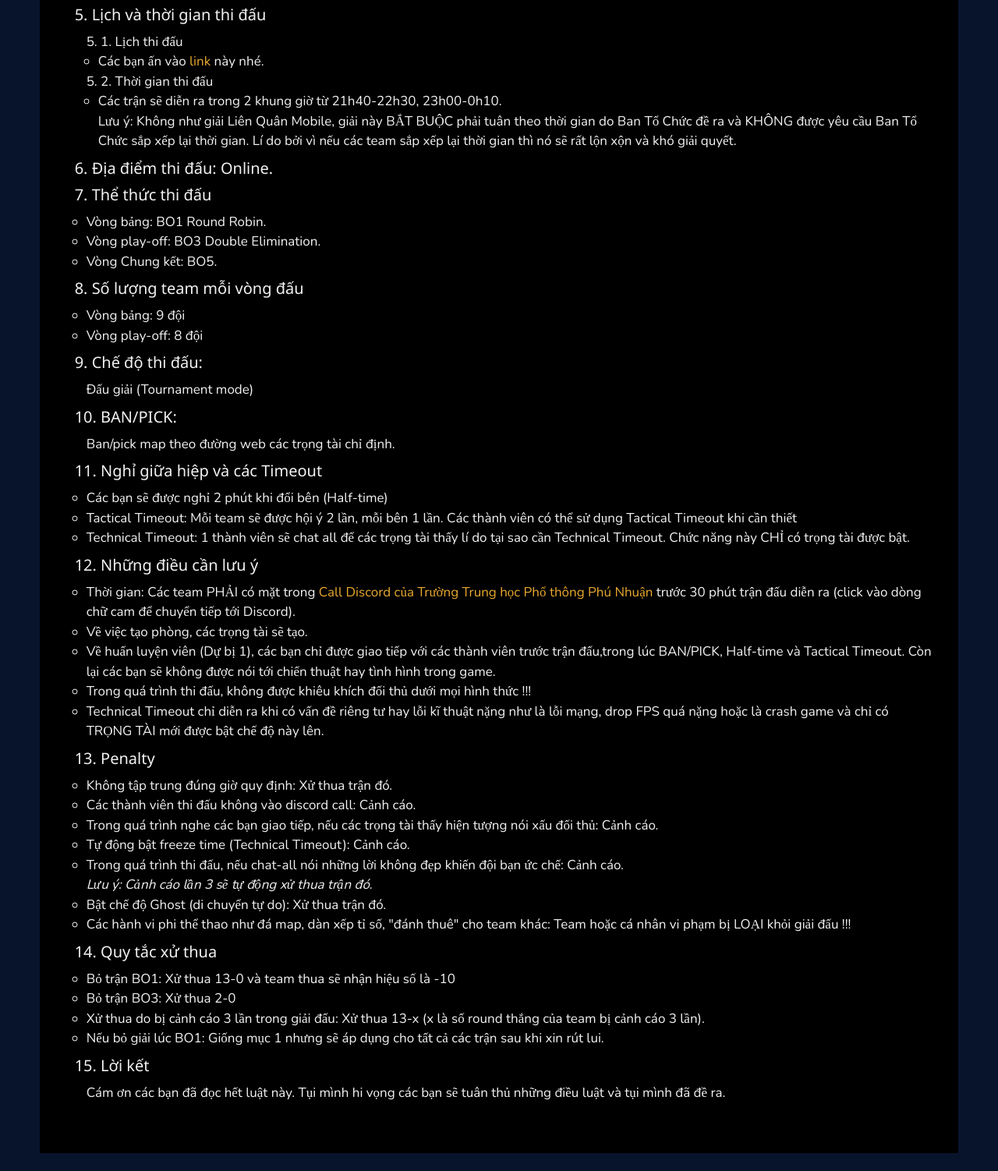
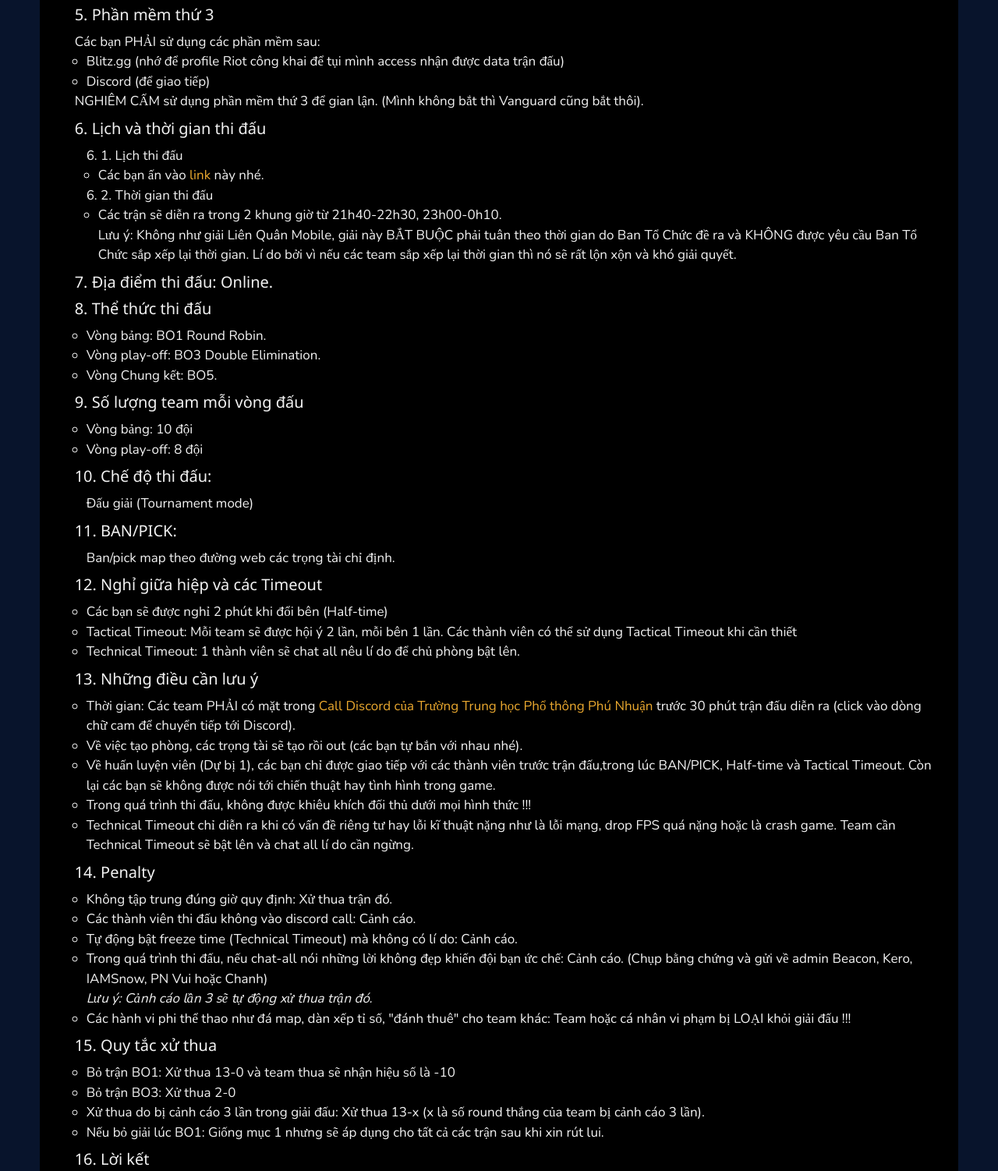
Before and after one commit to DongChuyenNghiep/Valorant, a plain HTML site: page luat_thi_dau.html in a window 1280 px wide. Shown: the part 1180-2682 px from the top of the page at 78% size. Drawn offline with nearby package versions, Linux system fonts and the light colour scheme.

Commit message:
Update luat_thi_dau.html

```diff
--- a/luat_thi_dau.html
+++ b/luat_thi_dau.html
@@ -121,14 +121,21 @@
                     <li style="list-style: circle;">Sunset</li>
                     </li>
                 </ul>
-                <h4>5. Lịch và thời gian thi đấu</h4>
+                <h4>5. Phần mềm thứ 3</h4>
+                <li>Các bạn PHẢI sử dụng các phần mềm sau:</li>
+                <ul>
+                    <li style="list-style: circle;">Blitz.gg (nhớ để profile Riot công khai để tụi mình access nhận được data trận đấu)</li>
+                    <li style="list-style: circle;">Discord (để giao tiếp)</li>
+                </ul>
+                <li>NGHIÊM CẤM sử dụng phần mềm thứ 3 để gian lận. (Mình không bắt thì Vanguard cũng bắt thôi).</li>
+                <h4>6. Lịch và thời gian thi đấu</h4>
                 </li>
                 <ul>
-                    <li>5. 1. Lịch thi đấu</li>
+                    <li>6. 1. Lịch thi đấu</li>
                     <ul>
                         <li style="list-style: circle;">Các bạn ấn vào <a href="https://dongchuyennghiep.github.io/Valorant/calendar.html">link</a> này nhé.</li>
                     </ul>
-                    <li>5. 2. Thời gian thi đấu</li>
+                    <li>6. 2. Thời gian thi đấu</li>
                     <ul>
                         <li style="list-style: circle;">Các trận sẽ diễn ra trong 2 khung giờ từ 21h40-22h30, 23h00-0h10.
                         </li>
@@ -138,10 +145,10 @@
                     </ul>
                 </ul>
                 <li>
-                    <h4>6. Địa điểm thi đấu: Online.</h4>
+                    <h4>7. Địa điểm thi đấu: Online.</h4>
                 </li>
                 <li>
-                    <h4>7. Thể thức thi đấu</h4>
+                    <h4>8. Thể thức thi đấu</h4>
                     <ul>
                         <li style="list-style: circle;">Vòng bảng: BO1 Round Robin.</li>
                         <li style="list-style: circle;">Vòng play-off: BO3 Double Elimination.</li>
@@ -149,20 +156,20 @@
                     </ul>
                 </li>
                 <li>
-                    <h4>8. Số lượng team mỗi vòng đấu</h4>
+                    <h4>9. Số lượng team mỗi vòng đấu</h4>
                     <ul>
-                        <li style="list-style: circle;">Vòng bảng: 9 đội</li>
+                        <li style="list-style: circle;">Vòng bảng: 10 đội</li>
                         <li style="list-style: circle;">Vòng play-off: 8 đội</li>
                     </ul>
                 </li>
                 <li>
-                    <h4>9. Chế độ thi đấu:</h4>
+                    <h4>10. Chế độ thi đấu:</h4>
                     <ul>
                         <li>Đấu giải (Tournament mode)</li>
                     </ul>
                 </li>
                 <li>
-                    <h4>10. BAN/PICK:</h4>
+                    <h4>11. BAN/PICK:</h4>
                     <ul>
                         <li>
                             <p>Ban/pick map theo đường web các trọng tài chỉ định.</p>
@@ -171,20 +178,20 @@
                 </li>
                 <li>
                     <h4>
-                        11. Nghỉ giữa hiệp và các Timeout</h4>
+                        12. Nghỉ giữa hiệp và các Timeout</h4>
                         <ul>
                         <li style="list-style: circle;">Các bạn sẽ được nghỉ 2 phút khi đổi bên (Half-time)</li>
                         <li style="list-style: circle;">Tactical Timeout: Mỗi team sẽ được hội ý 2 lần, mỗi bên 1 lần. Các thành viên có thể sử dụng Tactical Timeout khi cần thiết </li>
-                        <li style="list-style: circle;">Technical Timeout: 1 thành viên sẽ chat all để các trọng tài thấy lí do tại sao cần Technical Timeout. Chức năng này CHỈ có trọng tài được bật.</li>
+                        <li style="list-style: circle;">Technical Timeout: 1 thành viên sẽ chat all nêu lí do để chủ phòng bật lên.</li>
                         </ul>
                     <h4>
-                        12. Những điều cần lưu ý</h4>
+                        13. Những điều cần lưu ý</h4>
                     <ul>
                         <li style="list-style: circle;">Thời gian: Các team PHẢI có mặt trong <a
                                 href="https://discord.gg/PnE9hzrkvr">Call Discord của Trường Trung học Phổ thông Phú
                                 Nhuận</a>
                             trước 30 phút trận đấu diễn ra (click vào dòng chữ cam để chuyển tiếp tới Discord).</li>
-                        <li style="list-style: circle;">Về việc tạo phòng, các trọng tài sẽ tạo.</li>
+                        <li style="list-style: circle;">Về việc tạo phòng, các trọng tài sẽ tạo rồi out (các bạn tự bắn với nhau nhé).</li>
                         <li style="list-style: circle;">Về huấn luyện viên (Dự bị 1), các bạn chỉ được giao tiếp với các
                             thành
                             viên trước trận đấu,trong lúc BAN/PICK, Half-time và Tactical Timeout. Còn lại các bạn sẽ
@@ -192,30 +199,27 @@
                         <li style="list-style: circle;">Trong quá trình thi đấu, không được khiêu khích đối thủ dưới mọi
                             hình thức !!!</li>
                         <li style="list-style: circle;">Technical Timeout chỉ diễn ra khi có vấn đề riêng tư hay lỗi kĩ thuật nặng như là
-                            lỗi mạng, drop FPS quá nặng hoặc là crash game và chỉ có TRỌNG TÀI mới được bật chế độ này
-                            lên.</li>
+                            lỗi mạng, drop FPS quá nặng hoặc là crash game. Team cần Technical Timeout sẽ bật lên và chat all lí do cần ngừng. </li>
 
                     </ul>
                 </li>
                 <li>
-                    <h4>13. Penalty</h4>
+                    <h4>14. Penalty</h4>
                 </li>
                 <ul>
                     <li style="list-style: circle;">Không tập trung đúng giờ quy định: Xử thua trận đó.</li>
                     <li style="list-style: circle;">Các thành viên thi đấu không vào discord call: Cảnh cáo.</li>
-                    <li style="list-style: circle;">Trong quá trình nghe các bạn giao tiếp, nếu các trọng tài thấy hiện tượng nói xấu đối thủ: Cảnh cáo.</li>
-                    <li style="list-style: circle;">Tự động bật freeze time (Technical Timeout): Cảnh cáo.</li>
+                    <li style="list-style: circle;">Tự động bật freeze time (Technical Timeout) mà không có lí do: Cảnh cáo.</li>
                     <li style="list-style: circle;">Trong quá trình thi đấu, nếu chat-all nói những lời không đẹp khiến
-                        đội bạn ức chế: Cảnh cáo.</li>
+                        đội bạn ức chế: Cảnh cáo. (Chụp bằng chứng và gửi về admin Beacon, Kero, IAMSnow, PN Vui hoặc Chanh)</li>
                     <p><i>Lưu ý: Cảnh cáo lần 3 sẽ tự động xử thua trận đó.</i>
                     </p>
-                    <li style="list-style: circle;">Bật chế độ Ghost (di chuyển tự do): Xử thua trận đó.</li>
                     <li style="list-style: circle;">Các hành vi phi thể thao như đá map, dàn xếp tỉ số, "đánh thuê" cho
                         team khác: Team hoặc cá nhân vi phạm bị
                         LOẠI khỏi giải đấu !!!</li>
                 </ul>
                 <li>
-                    <h4>14. Quy tắc xử thua</h4>
+                    <h4>15. Quy tắc xử thua</h4>
                 </li>
                 <ul>
                     <li style="list-style: circle;">Bỏ trận BO1: Xử thua 13-0 và team thua sẽ nhận hiệu số là -10</li>
@@ -224,7 +228,7 @@
                     <li style="list-style: circle;">Nếu bỏ giải lúc BO1: Giống mục 1 nhưng sẽ áp dụng cho tất cả các trận sau khi xin rút lui.</li>
                 </ul>
                 <li>
-                    <h4>15. Lời kết</h4>
+                    <h4>16. Lời kết</h4>
                 </li>
                 <ul>
                     <li>Cám ơn các bạn đã đọc hết luật này. Tụi mình hi vọng các bạn sẽ tuân thủ những điều luật và tụi
```
